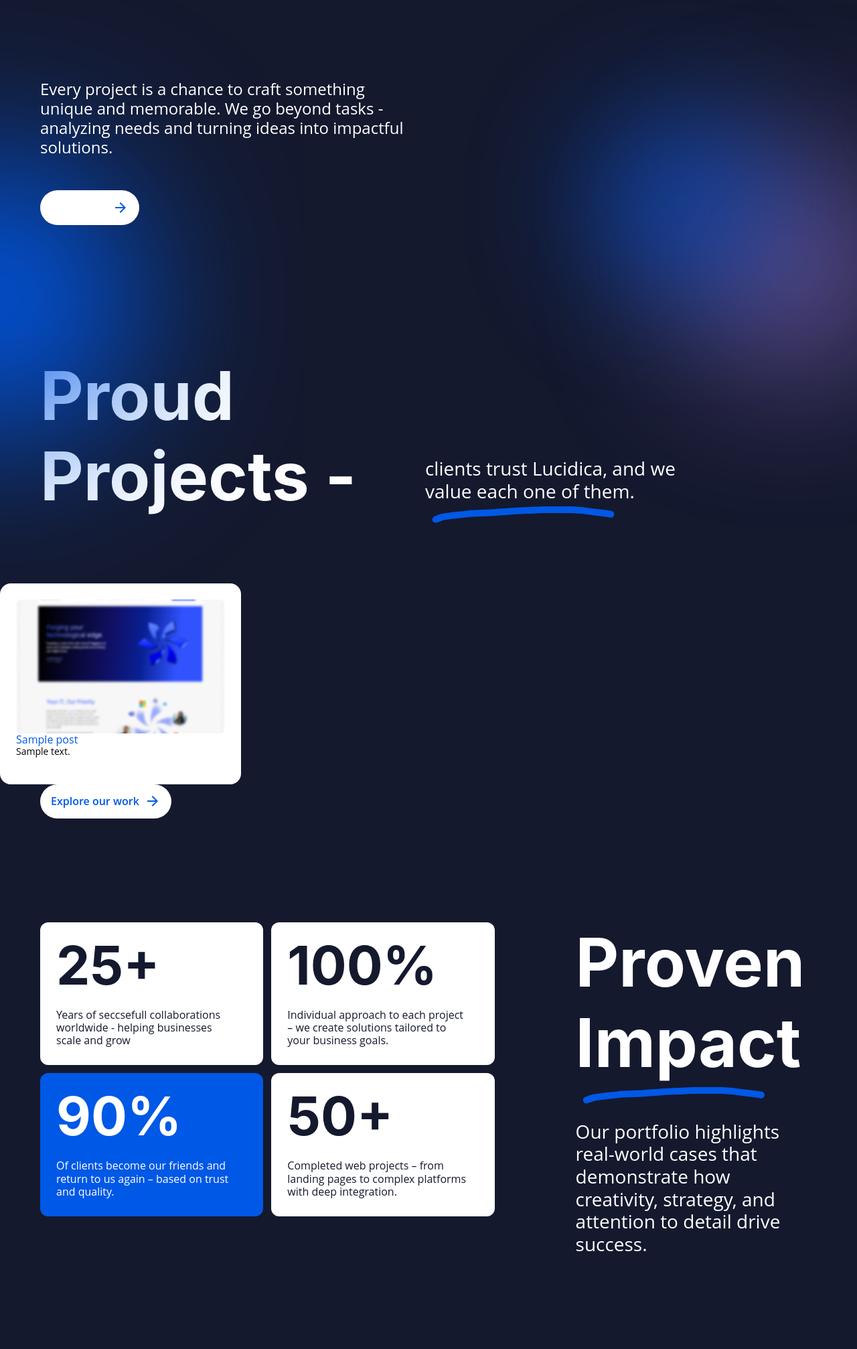
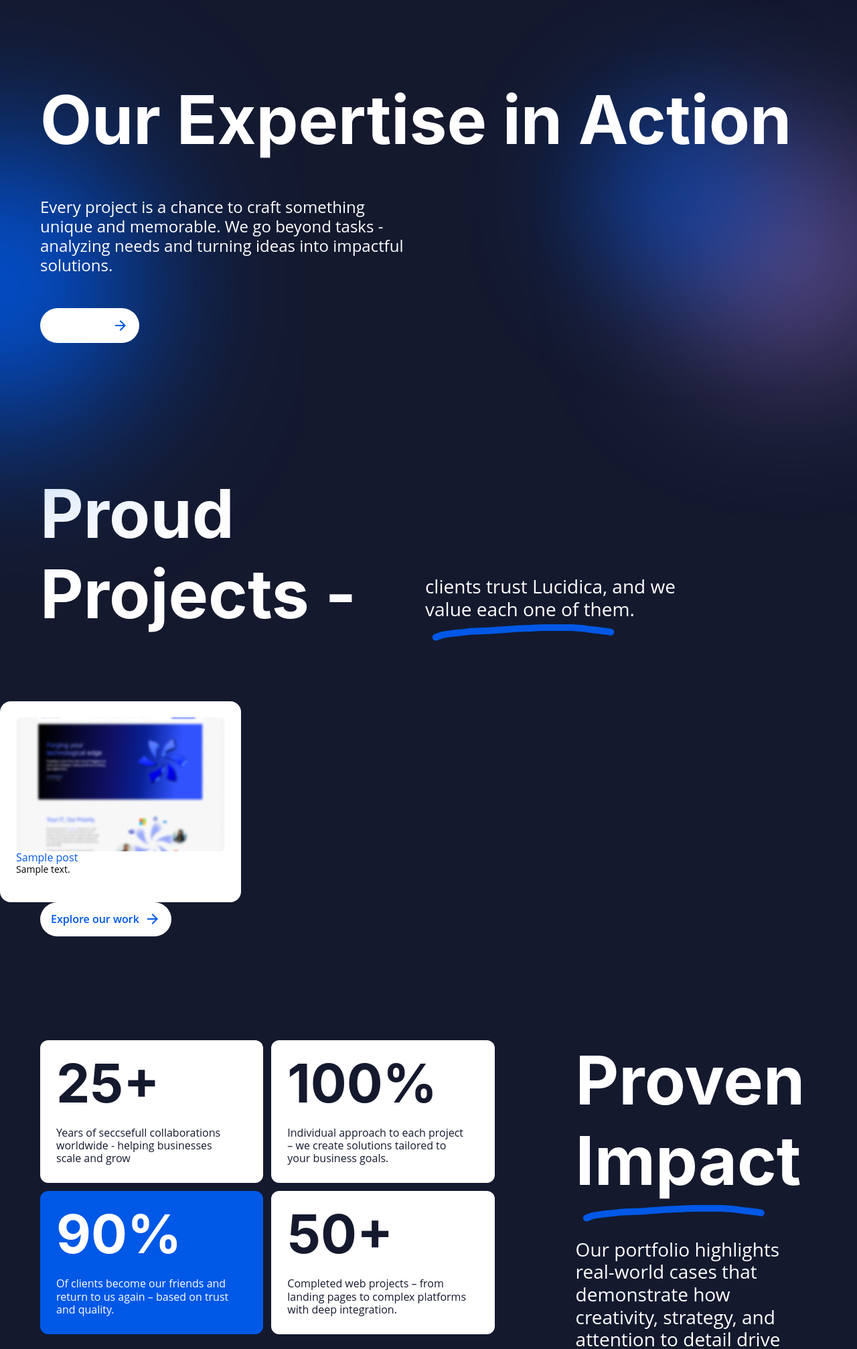
Before and after one commit to microna/lucidica-portfolio-wp, a WordPress theme: template theme/lucidica-portfolio/index.php in a window 1280 px wide; the page is wider, and only the part inside the window is pictured. Shown: the part 360-2374 px from the top of that part at 67% size. Run offline with PHP 8.4 and a stand-in for WordPress, Linux system fonts and the light colour scheme; the site name, menu and one post (Sample post) are stand-ins, and other content is empty.

Commit message:
testing final

```diff
--- a/theme/lucidica-portfolio/index.php
+++ b/theme/lucidica-portfolio/index.php
@@ -1,5 +1,5 @@
 <?php get_header(); ?>
-<!-- test 123 -->
+
 
 <section class="hero">
 
@@ -15,7 +15,7 @@
     </div>
     <div class="container">
         <div class="hero__content">
-            <!-- <h1 class="hero__title fade-in-delay-1">Our Expertise in Action</h1> -->
+            <h1 class="hero__title fade-in-delay-1">Our Expertise in Action</h1>
 
             <p class="hero__text fade-in-delay-3">
                 Every project is a chance to craft something unique and memorable. We
```
